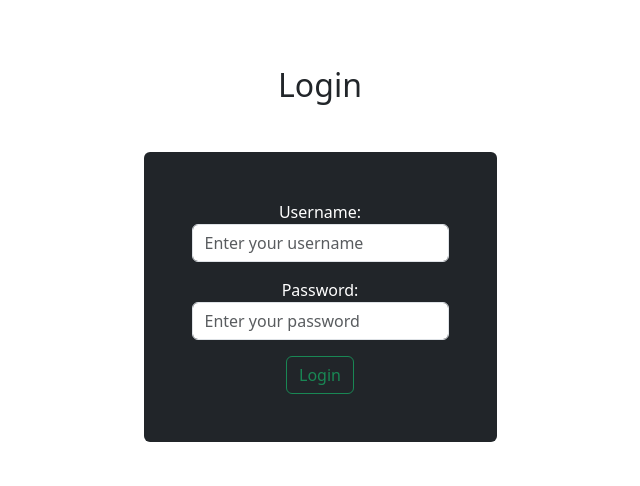
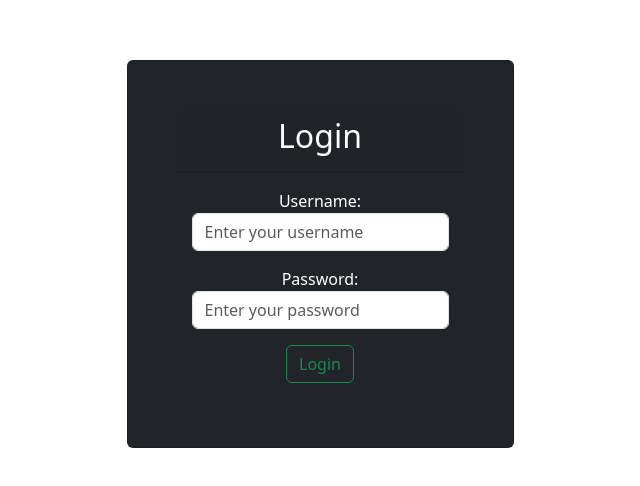
Before and after one commit to Gard-G/selfroom-booking, a React (Vite) app in the folder client/: page /login in a window 1280 px wide. Shown: the part 146-632 px from the top of the page, without its empty margins (320-960 px from the left). Built offline with nearby package versions, Linux system fonts and the light colour scheme.

Commit message:
update ui login

```diff
--- a/client/src/login.jsx
+++ b/client/src/login.jsx
@@ -33,9 +33,12 @@ function LoginPage() {
 
   return (
     <div className="container mt-5">
+      <div className="card p-5 my-5 bg-dark text-white rounded">
+      <div className="card-header">
       <h2>Login</h2>
-      <div className="container p-5 my-5 bg-dark text-white rounded">
-        <div className="form-group mb-3">
+      </div>
+        <div className="card-body">
+          <div className="form-group mb-3">
           <label htmlFor="username">Username:</label>
           <input
             type="text"
@@ -66,6 +69,7 @@ function LoginPage() {
             {loading ? 'Logging in...' : 'Login'}
           </button>
         </div>
+        </div>
       </div>
     </div>
   );
```
